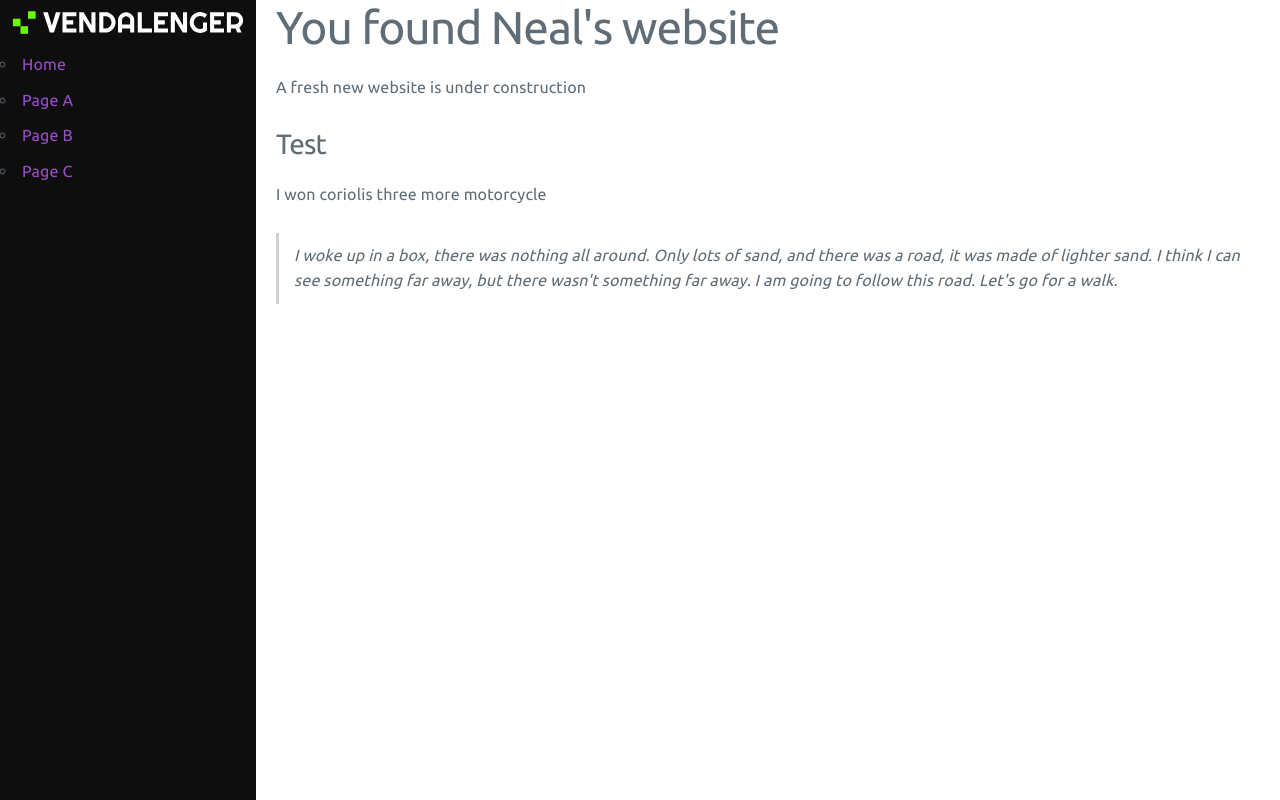
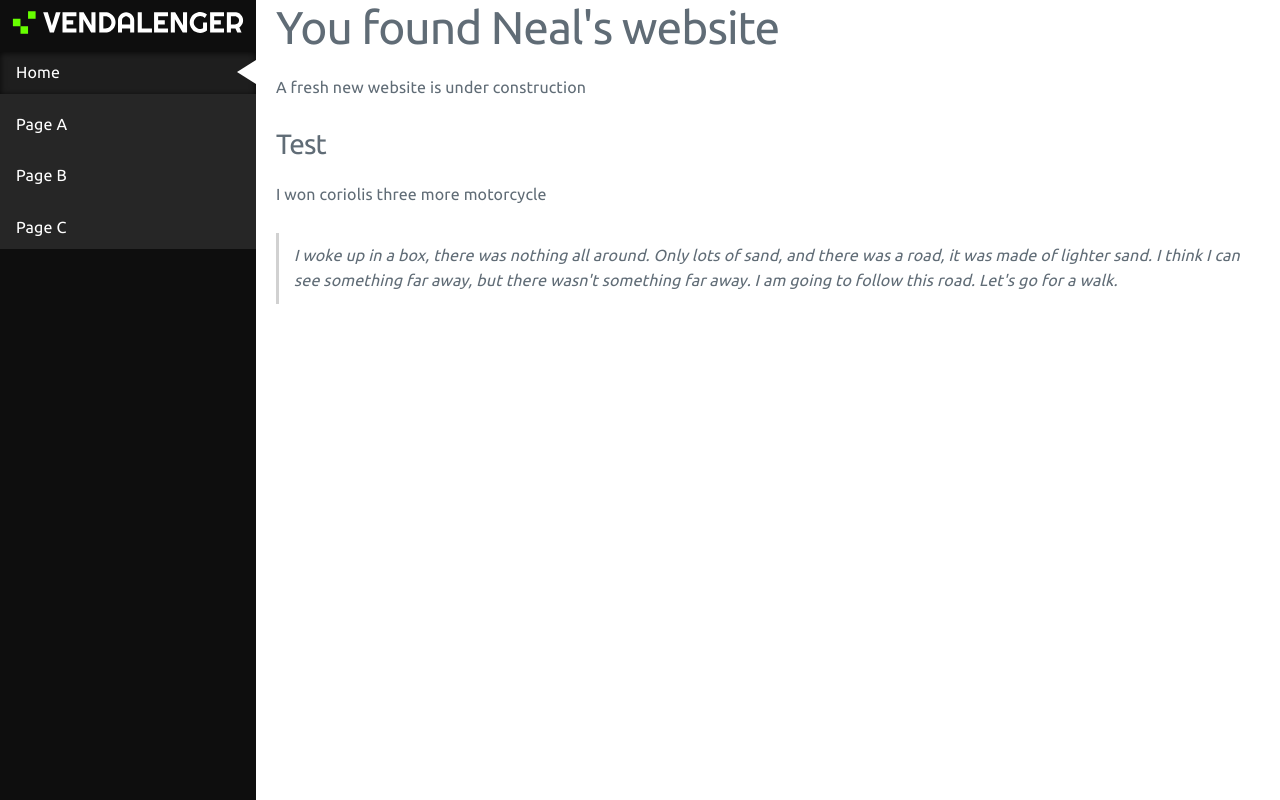
Before and after one commit to Capital-Asterisk/website, a plain HTML site: page index.html in a window 1280 px wide. Drawn offline with nearby package versions, Linux system fonts and the light colour scheme.

Commit message:
Implement planned aesthetic for navigation bar

```diff
--- a/index.html
+++ b/index.html
@@ -22,10 +22,30 @@
         padding-right: 8%;*/
 
       }
+
       ul {
-
+        list-style-type: none;
+        margin: 0;
+        padding: 0;
+        background-color: #262626;
       }
 
+      li a {
+        display: block;
+        color: #FFF;
+        padding: 8px 16px;
+        text-decoration: none;
+      }
+
+      li a:hover {
+        background-color: #555;
+        color: white;
+      }
+
+      .selected {
+        background-color: #1e1e1e;
+        box-shadow: inset 0px 1px 6px 0px rgba(0,0,0,0.75);
+      }
 
     </style>
 
@@ -82,7 +102,12 @@
       <object data="img/vendalenger_nav.svg" type="image/svg+xml" style="margin:6px">
       </object>
         <ul>
-          <li><a onclick="loadPage('')" href="">Home</a></li>
+          <li>
+            <svg width="24" height="24" style="position:relative;top:8px;float:right;">
+              <polygon points="24,0 24,24 5,12" style="fill:white;fill-rule:evenodd;stroke-width:0" />
+            </svg>
+            <a onclick="loadPage('')" href="" class="selected">Home</a>
+          </li>
           <li><a onclick="loadPage('home')">Page A</a></li>
           <li><a onclick="loadPage('home')">Page B</a></li>
           <li><a onclick="loadPage('home')">Page C</a></li>
@@ -101,7 +126,10 @@
           <p><em>I woke up in a box, there was nothing all around. Only lots of sand, and there was a road, it was made of lighter sand. I think I can see something far away, but there wasn't something far away. I am going to follow this road. Let's go for a walk.</em></p>
           </blockquote>
 
+
+
       </div>
+
 
     </div>
 
```
